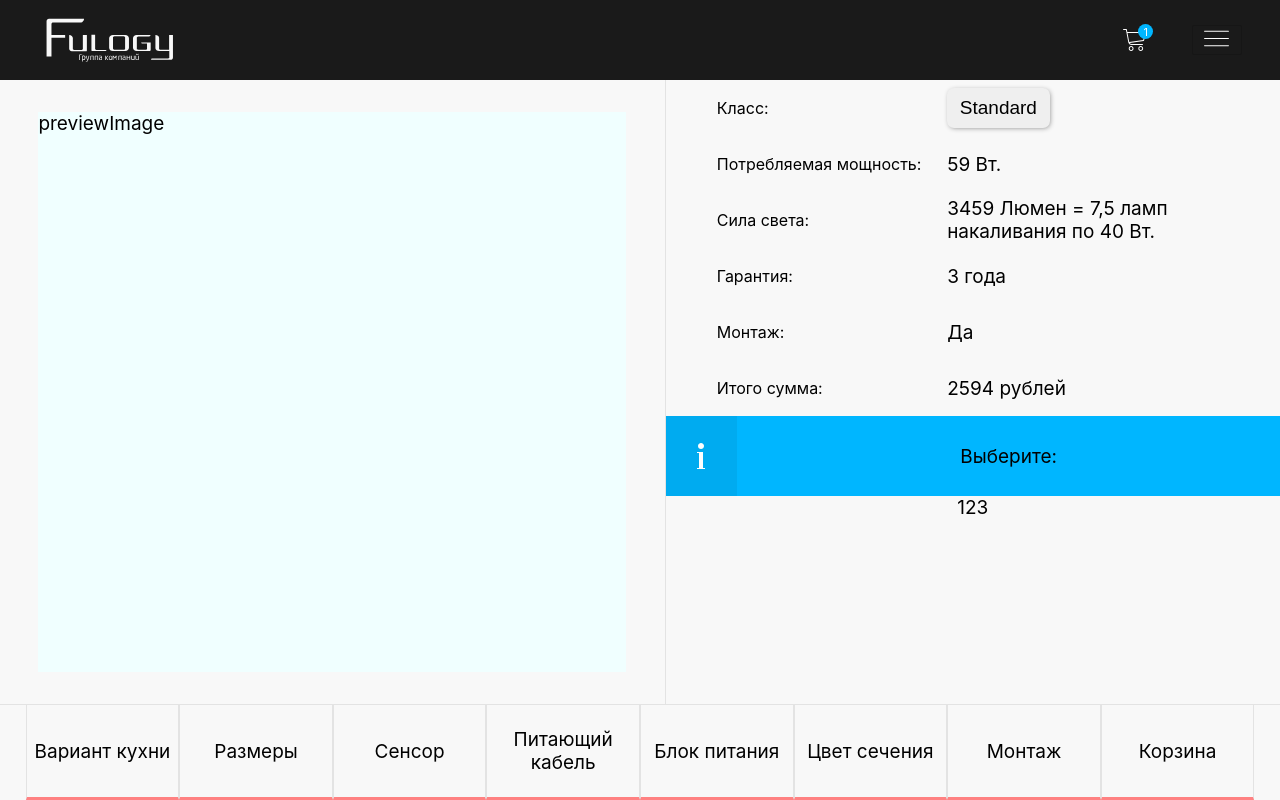
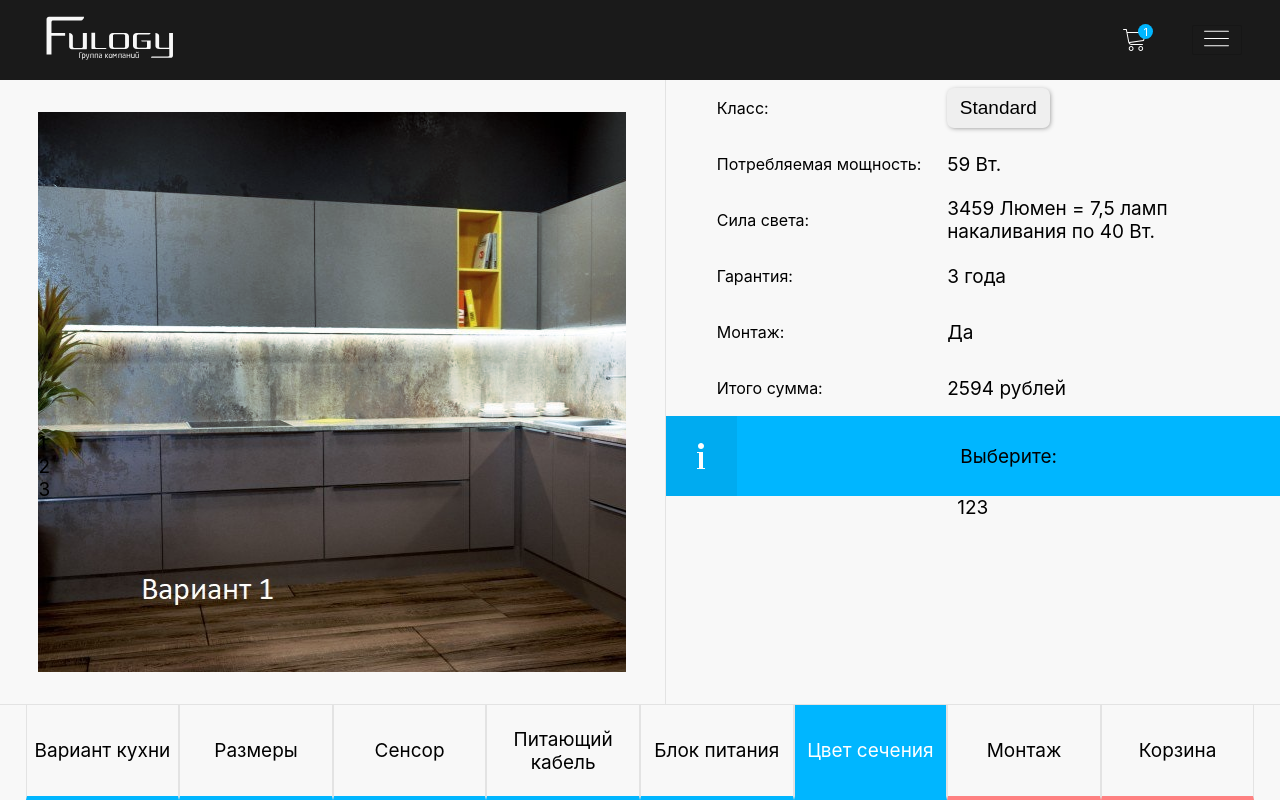
Before and after one commit to kotsur-vlad/test_fulogy, a React (Create React App) app: page / in a window 1280 px wide. Built offline with nearby package versions, Linux system fonts and the light colour scheme.

Commit message:
Created choosing items in 'Footer'

```diff
--- a/src/App.js
+++ b/src/App.js
@@ -6,6 +6,9 @@ import Info from './components/info/Info';
 import Options from './components/options/Options';
 import Preview from './components/preview/Preview';
 import Footer from './components/footer/Footer';
+import var1 from './assets/images/kitchen1/var1.jpg'
+import var2 from './assets/images/kitchen1/var2.jpg'
+import var3 from './assets/images/kitchen1/var3.jpg'
 
 class App extends React.Component {
 
@@ -15,7 +18,7 @@ class App extends React.Component {
 				title: 'Угловая секция (вар. 2)',
 				shortDescription: 'В комплекте два светильника с креплениями (4 шт.) и блоком питания. По желанию комплектуется умным бесконтактным сенсором.',
 				fullDescription: ['Lorem ipsum dolor sit amet consectetur adipisicing elit Assumenda dolor eaque estred exercitationem impedit iure minus mollitia nostrum possimus quis reiciendis rem reprehenderit similique suscipit vero Amet iure nulla repellat',
-					'Lorem ipsum dolor sit amet consectetur adipisicing elit Assumenda dolor eaque estred exercitationem impedit iure minus mollitia nostrum possimus quis reiciendis rem reprehenderit similique suscipit vero Amet iure nulla repellat',
+					'Vorem ipsum dolor sit amet consectetur adipisicing elit Assumenda dolor eaque estred exercitationem impedit iure minus mollitia nostrum possimus quis reiciendis rem reprehenderit similique suscipit vero Amet iure nulla repellat',
 					'Lorem ipsum dolor sit amet consectetur adipisicing elit Assumenda dolor eaque estred exercitationem impedit iure minus mollitia nostrum possimus quis reiciendis rem reprehenderit similique suscipit vero Amet iure nulla repellat',
 				],
 				lampClass: {
@@ -48,7 +51,7 @@ class App extends React.Component {
 						sectionColor: ['warm', 'day'],
 					},
 				},
-				preview: [],
+				preview: [var1, var2, var3],
 				sizes: {firstMM: 250, secondMM: 250, cableToSecondMM: 100},
 				warranty: 3,
 			},
@@ -56,8 +59,8 @@ class App extends React.Component {
 		],
 
 		tempCalculation: {
-			kitchen: [],
-			sizes: [],
+			kitchen: {},
+			sizes: {},
 			sensor: null,
 			powerCable: null,
 			powerSupply: null,
@@ -69,20 +72,21 @@ class App extends React.Component {
 			class: '',
 			power: null,
 			lightPower: null,
-			amount: null
+			amount: null,
+
+			lampCount: 1
 		},
-		basket: {},
 	};
 
 	render () {
 		return (
 			<div className={styles.wrapper}>
-				<Header/>
+				<Header lampCount={this.state.tempCalculation.lampCount}/>
 				<div className={styles.content}>
-					<Preview/>
+					<Preview images={this.state.kitchens[0].preview}/>
 					<div className={styles.rightWrapper}>
 						<Info/>
-						<Options/>
+						<Options fullDescription={this.state.kitchens[0].fullDescription}/>
 					</div>
 				</div>
 				<Footer/>
--- a/src/components/footer/Footer.js
+++ b/src/components/footer/Footer.js
@@ -1,21 +1,53 @@
 import React from 'react';
 
-import styles from './Footer.module.scss'
+import styles from './Footer.module.scss';
+import FooterItem from './FooterItem';
 
 class Footer extends React.Component {
+
+	state = {
+		footerItems: [
+			{id: 1, title: 'Вариант кухни', isCompleted: true},
+			{id: 2, title: 'Размеры', isCompleted: true},
+			{id: 3, title: 'Сенсор', isCompleted: true},
+			{id: 4, title: 'Питающий кабель', isCompleted: true},
+			{id: 5, title: 'Блок питания', isCompleted: true},
+			{id: 6, title: 'Цвет сечения', isCompleted: 'active'},
+			{id: 7, title: 'Монтаж', isCompleted: false},
+			{id: 8, title: 'Корзина', isCompleted: false},
+		]
+	};
+
+	chooseActiveOption = (id) => {
+		let newFooterItems = this.state.footerItems.map(fi => {
+			if (fi.isCompleted === 'active') {
+				return {
+					...fi, isCompleted: true
+				};
+			} else if (fi.id === id) {
+				return {
+					...fi, isCompleted: 'active'
+				};
+			} else {
+				return fi;
+			}
+		});
+		this.setState({
+			footerItems: newFooterItems
+		});
+	};
+
 	render () {
+
+		const footerItems = this.state.footerItems.map(fi => <FooterItem key={fi.id} id={fi.id} title={fi.title}
+																		 chooseActiveOption={this.chooseActiveOption}
+																		 isCompleted={fi.isCompleted}/>);
+
 		return (
 			<div className={styles.footer}>
-				<div className={styles.option}>Вариант кухни</div>
-				<div className={styles.option}>Размеры</div>
-				<div className={styles.option}>Сенсор</div>
-				<div className={styles.option}>Питающий кабель</div>
-				<div className={styles.option}>Блок питания</div>
-				<div className={styles.option}>Цвет сечения</div>
-				<div className={styles.option}>Монтаж</div>
-				<div className={styles.option}>Корзина</div>
+				{footerItems}
 			</div>
-		)
+		);
 	}
 }
 
--- a/src/components/footer/Footer.module.scss
+++ b/src/components/footer/Footer.module.scss
@@ -5,15 +5,4 @@
   height: 12vh;
   box-sizing: border-box;
   border-top: 1px solid #e3e3e3;
-  .option {
-    @include flex (row, center, center);
-    width: 12vw;
-    height: 100%;
-    box-sizing: border-box;
-    border-right: 1px solid #e3e3e3;
-    border-bottom: 3px solid #ff8182;
-    border-left: 1px solid #e3e3e3;
-    text-align: center;
-    cursor: pointer;
-  }
 }
--- /dev/null
+++ b/src/components/footer/FooterItem.js
@@ -0,0 +1,24 @@
+import React from 'react';
+
+import styles from './FooterItem.module.scss';
+
+class FooterItem extends React.Component {
+
+	onOptionClick = () => {
+		this.props.chooseActiveOption(this.props.id)
+	}
+
+	render () {
+
+		const classForItem = this.props.isCompleted === 'active' ? `${styles.item} ${styles.active}` :
+			this.props.isCompleted ? `${styles.item} ${styles.completed}` : styles.item;
+
+		return (
+			<div className={classForItem} onClick={this.onOptionClick}>
+				{this.props.title}
+			</div>
+		);
+	}
+}
+
+export default FooterItem;
--- /dev/null
+++ b/src/components/footer/FooterItem.module.scss
@@ -0,0 +1,23 @@
+@import '../../common/styles/sass/mixins';
+
+.item {
+  @include flex(row, center, center);
+  width: 12vw;
+  height: 100%;
+  box-sizing: border-box;
+  border-right: 1px solid #e3e3e3;
+  border-bottom: 0.55vh solid #ff8182;
+  border-left: 1px solid #e3e3e3;
+  text-align: center;
+  cursor: pointer;
+}
+
+.completed {
+  border-bottom: 0.55vh solid #00b6ff;
+}
+
+.active {
+  border-bottom: 0.55vh solid #00b6ff;
+  background-color: #00b6ff;
+  color: #ffffff;
+}
--- a/src/components/header/Header.js
+++ b/src/components/header/Header.js
@@ -24,10 +24,12 @@ class Header extends React.Component {
 
 		return (
 			<div className={styles.header}>
-				<img className={styles.logo} src={logo} alt="Fulogy"/>
+				<a className={styles.logo} href="#">
+					<img src={logo} alt="Fulogy"/>
+				</a>
 				<a className={styles.basket} href="#">
 					<img src={cart} alt="ShopCart"/>
-					<span>{this.props.lampCount}1</span>
+					<span>{this.props.lampCount}</span>
 				</a>
 				<button className={styles.toggle} onClick={this.onToggleClick}>
 					{this.state.isHidden ? <img src={menu} alt="Menu"/> : <img src={close} alt="Close"/>}
--- a/src/components/options/Options.js
+++ b/src/components/options/Options.js
@@ -16,15 +16,16 @@ class Options extends React.Component {
 	};
 
 	render () {
+
+		const description = this.props.fullDescription.map( d => <p>{d}</p> )
+
 		return (
 			<div className={styles.options}>
 				{ !this.state.isHidden && <div className={styles.info}>
 					<button onClick={this.onInfoClick}>
 						&#60; Вернуться
 					</button>
-					<p>
-						this.props.kitchens[0].fullDescription
-					</p>
+					{description}
 				</div>}
 				<div className={styles.header}>
 					<button onClick={this.onInfoClick}>
--- a/src/components/preview/Preview.js
+++ b/src/components/preview/Preview.js
@@ -1,17 +1,32 @@
 import React from 'react';
 
-import styles from './Preview.module.scss'
+import styles from './Preview.module.scss';
 
 class Preview extends React.Component {
+	state = {
+		isChecked: true
+	}
+
 	render () {
+
+
+		let style = {
+			backgroundImage: `url(${this.props.images[0]})`,
+		}
+
 		return (
-			<div className={styles.preview}>
-				previewImage
-				<div>
+			<div style={style} className={styles.preview}>
+				<div className={styles.test}>
 
 				</div>
+				{/*<img className={styles.test} src={this.props.images[0]} alt=""/>*/}
+				<div >
+					<div>1</div>
+					<div>2</div>
+					<div>3</div>
+				</div>
 			</div>
-		)
+		);
 	}
 }
 
--- a/src/components/preview/Preview.module.scss
+++ b/src/components/preview/Preview.module.scss
@@ -5,5 +5,17 @@
   height: 70vh;
   margin: 5vh 3vw;
 
-  background-color: azure;
+  background-color: rgba(0, 255, 255, 0.1);
+  //background-color: rgba(255, 0, 0, 0.1);
+
+  img {
+    width: 800px;
+    //mix-blend-mode: lighten  ;
+  }
+
+  .test {
+    height: 40vh;
+    background-color: rgba(0, 255, 255, 0.1);
+    mix-blend-mode: color  ;
+  }
 }
```
